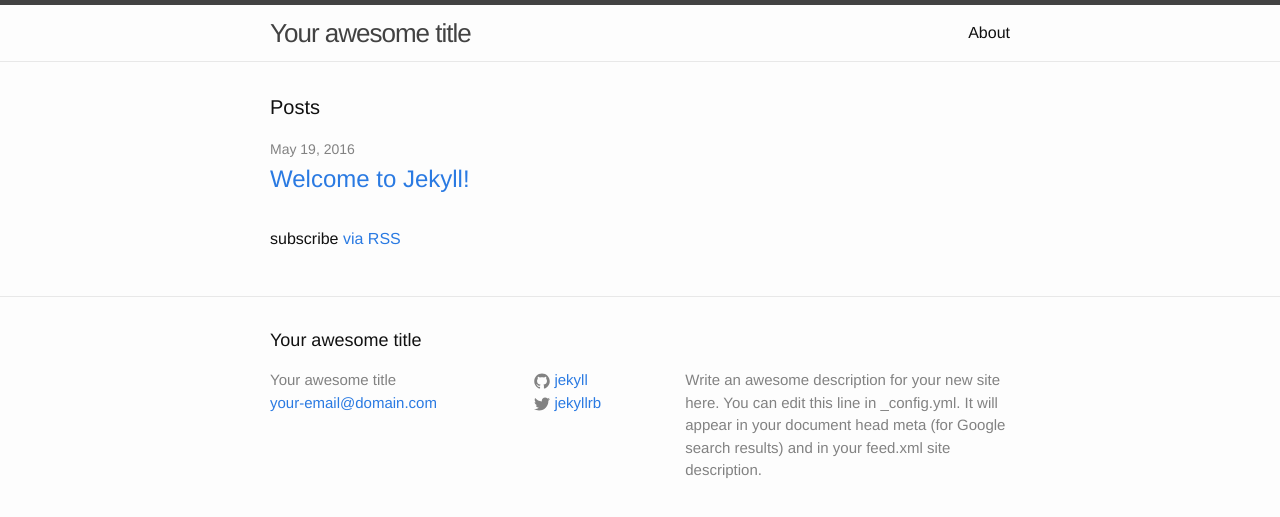
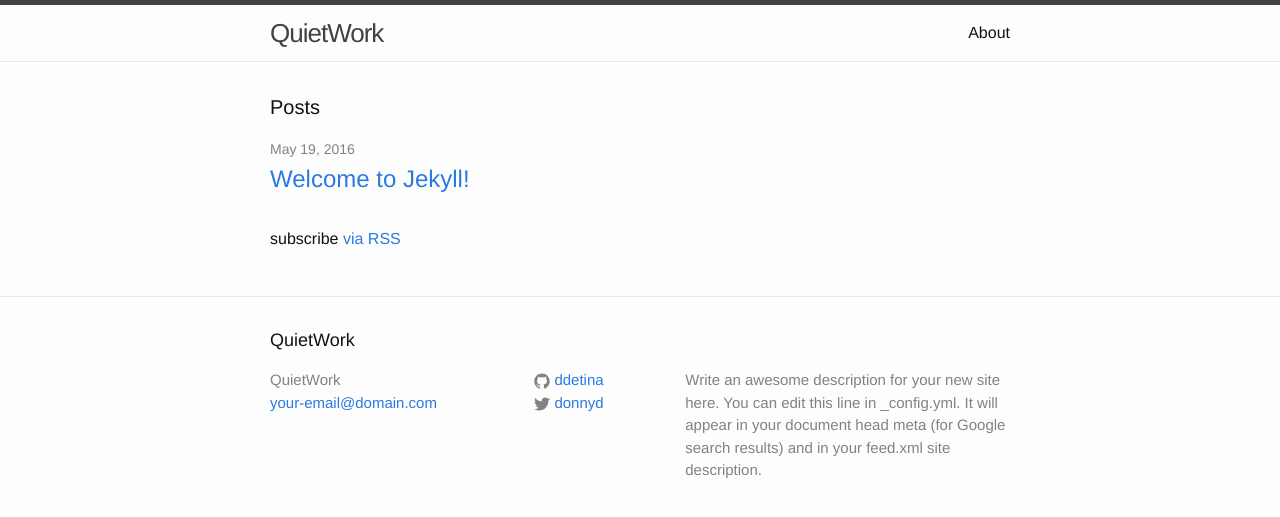
Before and after one commit to ddetina/tokens, a Jekyll site: the page built from index.html, in a window 1280 px wide. Shown: the top 517 px of the page. Built offline with Jekyll 4.4.1, drawn with Linux system fonts in a browser that asks for light colours.

Commit message:
initial changes

```diff
--- a/_config.yml
+++ b/_config.yml
@@ -6,7 +6,7 @@
 # 'jekyll serve'. If you change this file, please restart the server process.
 
 # Site settings
-title: Your awesome title
+title: QuietWork
 email: your-email@domain.com
 description: > # this means to ignore newlines until "baseurl:"
   Write an awesome description for your new site here. You can edit this
@@ -14,8 +14,8 @@ description: > # this means to ignore newlines until "baseurl:"
   Google search results) and in your feed.xml site description.
 baseurl: "" # the subpath of your site, e.g. /blog
 url: "http://yourdomain.com" # the base hostname & protocol for your site
-twitter_username: jekyllrb
-github_username:  jekyll
+twitter_username: donnyd
+github_username:  ddetina
 
 # Build settings
 markdown: kramdown
```
